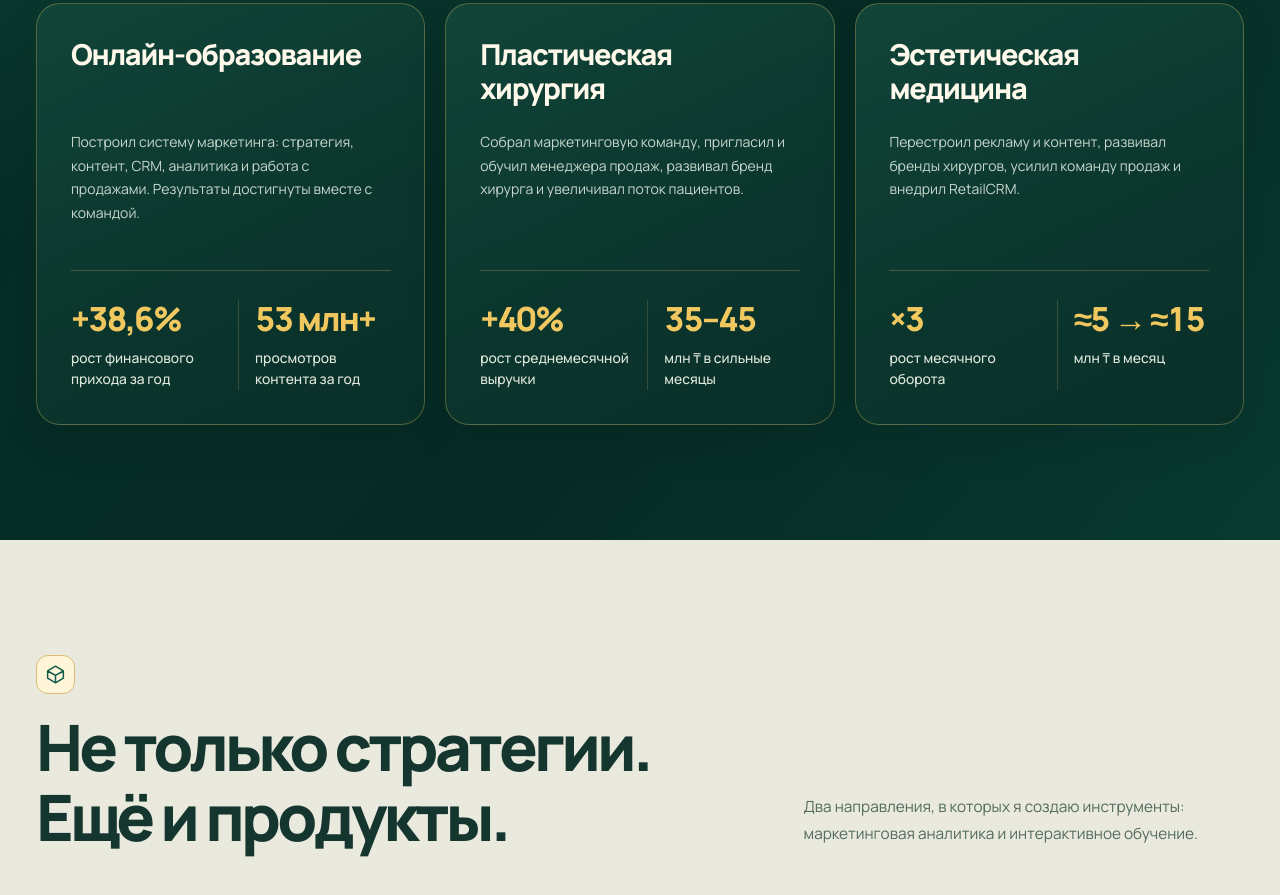
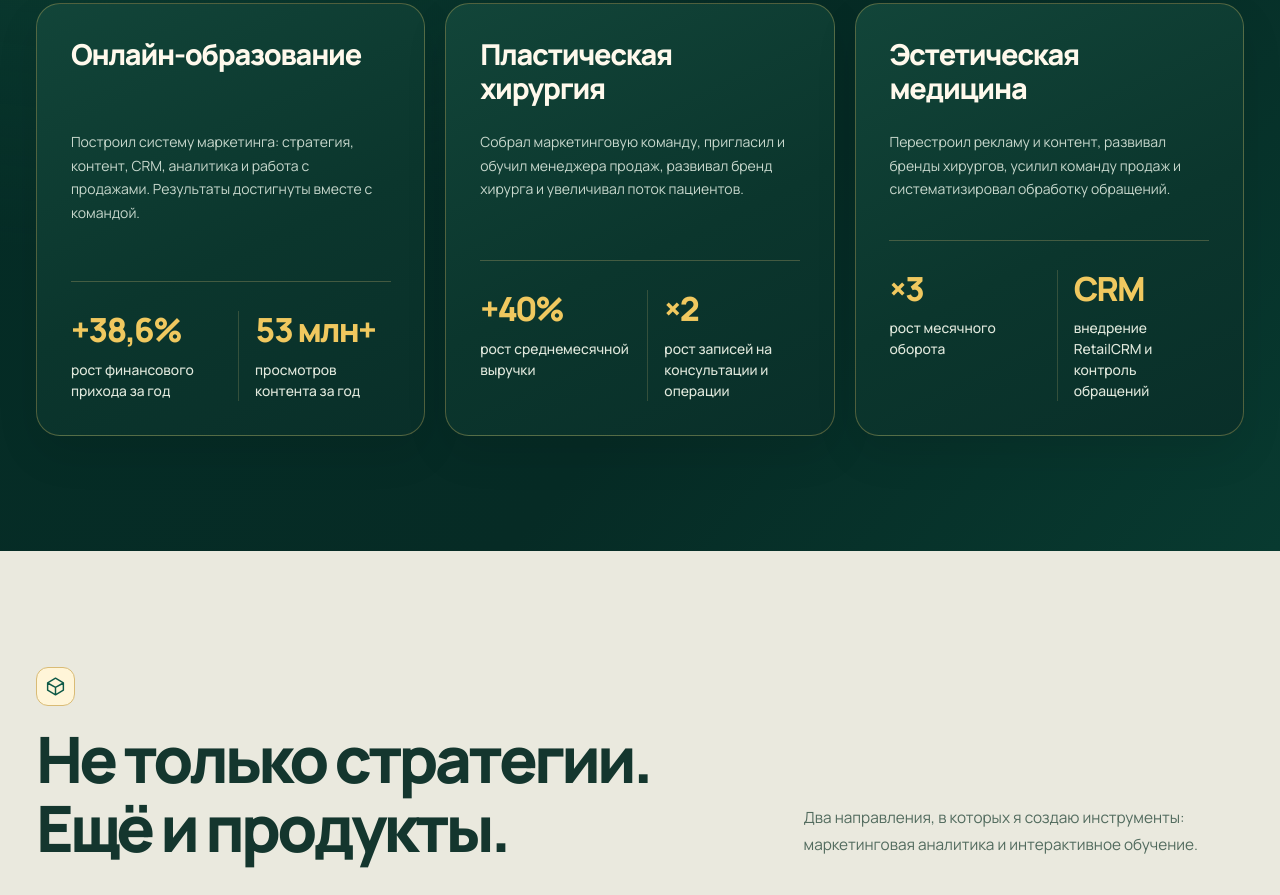
Before and after one commit to gilmiyaroff/gilmiyarov, a plain HTML site: page index.html in a window 1280 px wide. Shown: the part 1854-2749 px from the top of the page. Drawn offline with Linux system fonts and the light colour scheme.

Commit message:
Replace imprecise clinic revenue ranges with appointment growth and CRM delivery

```diff
--- a/index.html
+++ b/index.html
@@ -119,15 +119,15 @@
             <span>рост среднемесячной выручки</span>
           </div>
           <div class="case-card__metric">
-            <strong>35–45</strong>
-            <span>млн ₸ в сильные месяцы</span>
+            <strong>×2</strong>
+            <span>рост записей на консультации и операции</span>
           </div>
         </div>
       </article>
       <article class="case-card case-card--unified reveal">
         <div class="case-card__body">
           <h3>Эстетическая медицина</h3>
-          <p>Перестроил рекламу и контент, развивал бренды хирургов, усилил команду продаж и внедрил RetailCRM.</p>
+          <p>Перестроил рекламу и контент, развивал бренды хирургов, усилил команду продаж и систематизировал обработку обращений.</p>
         </div>
         <div class="case-card__metrics">
           <div class="case-card__metric">
@@ -135,8 +135,8 @@
             <span>рост месячного оборота</span>
           </div>
           <div class="case-card__metric">
-            <strong>≈5 → ≈15</strong>
-            <span>млн ₸ в месяц</span>
+            <strong>CRM</strong>
+            <span>внедрение RetailCRM и контроль обращений</span>
           </div>
         </div>
       </article>
```
